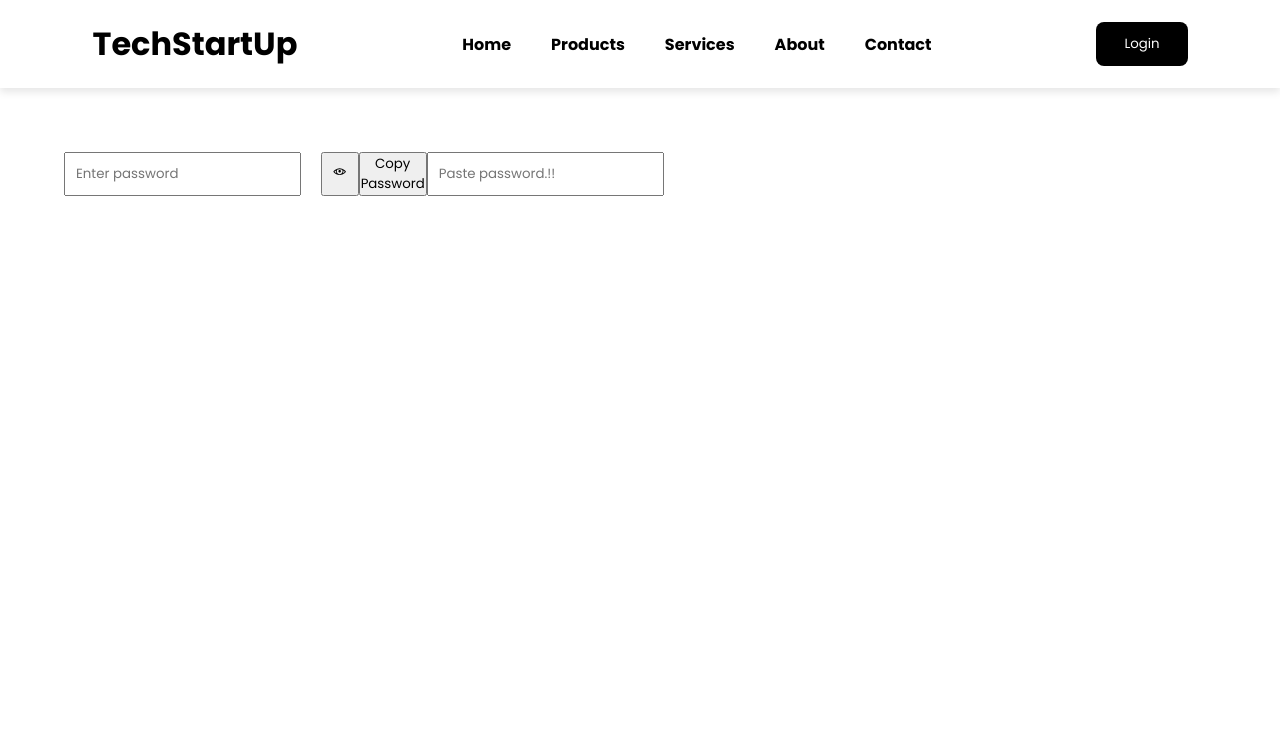
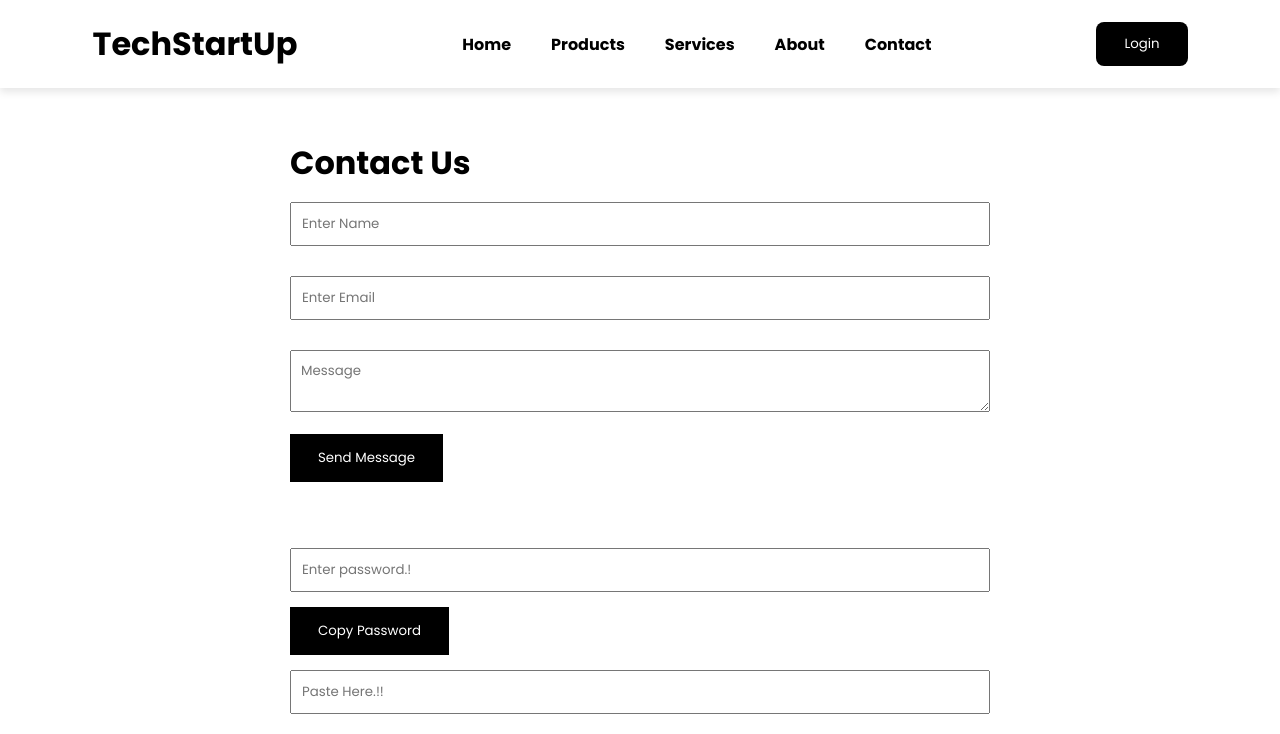
Before and after one commit to JAYANTI-THAKOR-941/react_projects, a React (Vite) app: page /contact in a window 1280 px wide. Shown: the top 734 px of the page. Built offline with nearby package versions, Linux system fonts and the light colour scheme.

Commit message:
add copy selection using useRef

```diff
--- a/src/pages/About.jsx
+++ b/src/pages/About.jsx
@@ -1,10 +1,7 @@
 import React from 'react'
+import './about.css';
 
 const About = () => {
-
-  // const greetUser = ()=>{
-  //   alert('Hello User.!!');
-  // }
 
   const greetUser = (name)=>{
     alert(`Hello ${name}`);
@@ -14,11 +11,20 @@ const About = () => {
 
   return (
     <>
-      <div className="about-hero">
+      <div className="about-hero" style={{textAlign:"center",padding:"50px"}} >
         <h1>Build Smarter. Scale Faster. Succeed Digitally.</h1>
-        <p>TechStartUp helps businesses and innovators turn ideas into high-performance digital products using modern, scalable, and future-ready technology.</p>
+        <p style={{margin:"14px 0"}}>TechStartUp helps businesses and innovators turn ideas into high-performance digital products using modern, scalable, and future-ready technology.</p>
         <p>From web applications to custom software solutions, we design and develop technology that drives growth, efficiency, and real-world impact.</p>
-        <button onDoubleClick={()=>greetUser("Jayanti")}>Get in Touch</button>
+        <button style={{marginTop:"14px",padding:"12px 26px",backgroundColor:"red",color:"white",border:"0",borderRadius:"8px"}} onDoubleClick={()=>greetUser("Jayanti")}>Get in Touch</button>
+      </div>
+
+      <div className="about-container">
+        <h1>About Us</h1>
+        <p>Lorem ipsum dolor sit amet consectetur adipisicing elit. Ex odit minima soluta tenetur nostrum possimus a quidem, repellendus voluptate harum ducimus fugit facere, corrupti veritatis reiciendis magni ratione, modi unde!
+        Ipsum consequatur laudantium sit, aspernatur necessitatibus ratione. Doloribus accusantium tenetur repellat dolorem consequuntur corporis quibusdam adipisci reiciendis, fuga reprehenderit maiores minus voluptates facilis rem laborum eaque a! Ex, ullam corporis.
+        Quas, possimus! Autem rerum tempora ab animi minus nesciunt iure veritatis expedita odit enim eos architecto nobis velit deleniti illo laudantium, nostrum nam ipsa corporis! Fuga a provident exercitationem facilis.
+        Eligendi, magni quod laudantium optio ipsa blanditiis id cupiditate, saepe repellat deleniti tempora eaque facere explicabo fugit labore. Debitis itaque excepturi eum minus ipsum molestiae qui voluptates quia velit neque.</p>
+        <button>Get More Info</button>
       </div>
     </>
   )
--- a/src/pages/Contact.jsx
+++ b/src/pages/Contact.jsx
@@ -1,29 +1,41 @@
-import React, { useRef, useState } from 'react'
-import {BsEyeSlash}   from "react-icons/bs";
-import { LiaEyeSolid } from "react-icons/lia";
+import { useState } from 'react';
 import './contact.css';
-const Contact = () => {
+import CopyClipboard from './CopyClipboard';
 
-  const [show,setShow] = useState(true);
+const Contact = ()=>{
 
-  const inputPassword = useRef(null);
+  const [name,setName] = useState("");
+  const [email,setEmail] = useState("");
+  const [message,setMessage] = useState("");
+  const [error,setError] = useState("");
 
-  const copyPassword = async()=>{
-    inputPassword.current.focus();
-    inputPassword.current.select();
-    let password = inputPassword.current.value;
-    await navigator.clipboard.writeText(password);
+  const handleSubmit = ()=>{
+    if(name === "" || email === "" || message === ""){
+      setError("All filed are required.!");
+    }
+    else if(!email.includes('@')){
+      setError("Please enter valid email.!!");
+    }
+    else{
+      setError("");
+    }
   }
 
-  return (
-    <div className='contact-form'>
+  return(
+    <>
+      <div className="form-container">
+        <h1>Contact Us</h1>
+        <input type="text" onChange={(e)=>setName(e.target.value)} placeholder="Enter Name" />
+        <input type="text" onChange={(e)=>setEmail(e.target.value)} placeholder="Enter Email" />
+        <textarea name="msg" onChange={(e)=>setMessage(e.target.value)} placeholder="Message"></textarea>
+        <button onClick={handleSubmit}>Send Message</button>
+        {error && <p style={{color:"red"}}>{error}</p>}
+      </div>
 
-        <input type={show?"text":"password"} ref={inputPassword}  placeholder='Enter password' />
-        <button className='btn' onClick={()=>setShow(!show)}>{!show? <BsEyeSlash />:<LiaEyeSolid />}</button>
-        <button onClick={copyPassword}>Copy Password</button>
-        <input type="text" placeholder='Paste password.!!' />
-    </div>
+        <CopyClipboard/>
+
+    </>
   )
 }
 
-export default Contact
+export default Contact;
--- /dev/null
+++ b/src/pages/CopyClipboard.jsx
@@ -0,0 +1,25 @@
+import React, { useRef } from 'react'
+import './contact.css';
+
+const CopyClipboard = () => {
+
+    const password = useRef(null);
+
+    const copyPassword = async () => {
+        password.current.focus();
+        password.current.select();
+        let pass = password.current.value;
+        navigator.clipboard.writeText(pass);
+        alert("Password copy successfully.!!");
+    }
+
+    return (
+        <div style={{ margin: "4% auto", width: "700px" }}>
+            <input type="text" ref={password} placeholder='Enter password.!' />
+            <button onClick={copyPassword}>Copy Password</button>
+            <input type="text" placeholder='Paste Here.!!' />
+        </div>
+    )
+}
+
+export default CopyClipboard
--- /dev/null
+++ b/src/pages/about.css
@@ -0,0 +1,7 @@
+.about-container{
+    background-color: lightblue;
+    padding: 40px;
+}
+.about-container p{
+    margin: 20px 0;
+}
--- a/src/pages/contact.css
+++ b/src/pages/contact.css
@@ -1,14 +1,16 @@
-.contact-form{
-    align-items: center;
-    display: flex;
-    margin: 5%;
-    width: 600px;
+.form-container{
+    width: 700px;
+    margin: 4% auto;
 }
-.btn{
+.form-container input,textarea,input{
+    width: 100%;
+    margin: 15px 0;
     padding: 10px;
-    margin-left: 20px;
 }
-input{
-    padding: 10px;
-    width: 80%;
+.form-container button,button{
+    padding: 14px 28px;
+    background-color: black;
+    color: white;
+    cursor: pointer;
+    border: 0;
 }
```
